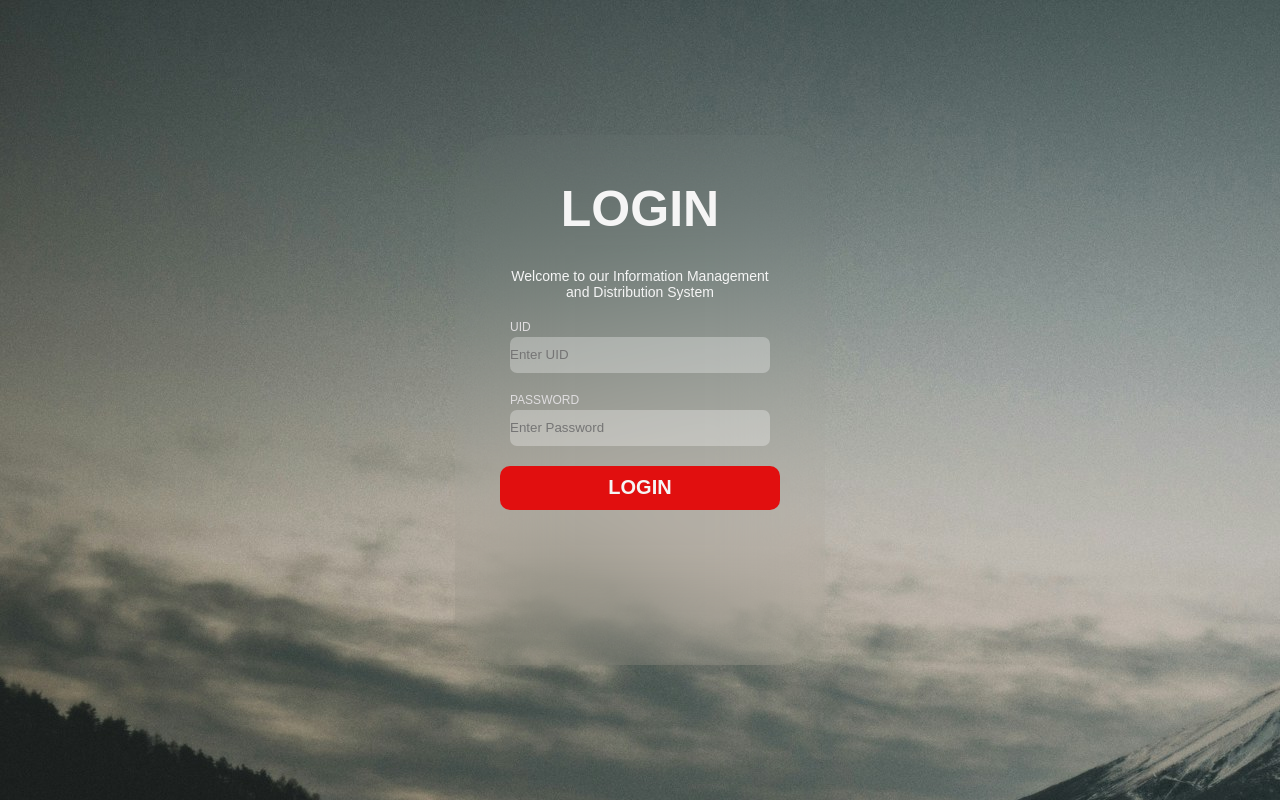
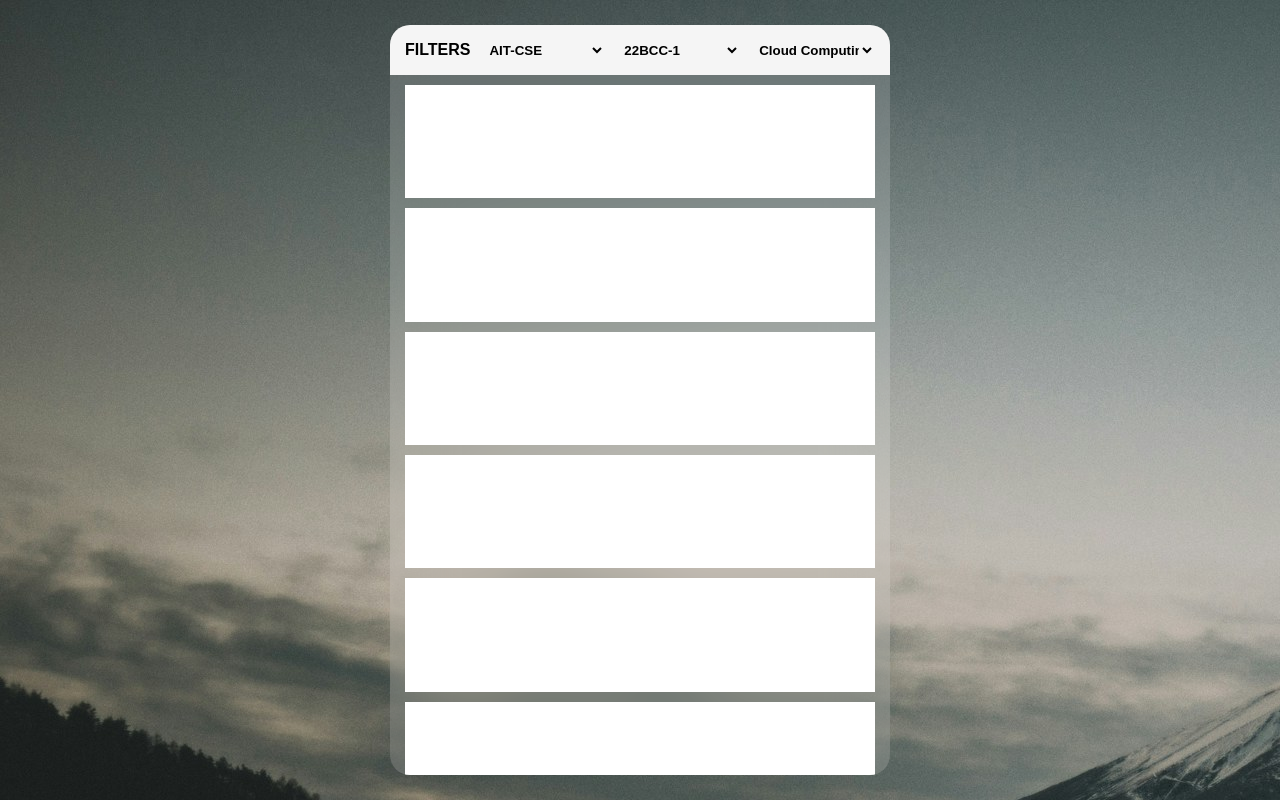
Before and after one commit to The-Shade/Project-Sem-7, a React (Create React App) app in the folder frontend/react-client/: page / in a window 1280 px wide. Built offline with nearby package versions, Linux system fonts and the light colour scheme.

Commit message:
completed feed component

```diff
--- a/frontend/react-client/src/App.js
+++ b/frontend/react-client/src/App.js
@@ -1,14 +1,14 @@
 import "./App.css"
 import "./Components/login-form/login-form"
 import {BrowserRouter} from "react-router-dom";
-import LoginForm from "./Components/login-form/login-form";
+import PostFeed from "./Components/post-feed/post-feed";
 
 
 
 function App() {
     return (
         <BrowserRouter>
-                <LoginForm />
+            <PostFeed />
         </BrowserRouter>
     );
 }
--- a/frontend/react-client/src/Components/login-form/login-form.js
+++ b/frontend/react-client/src/Components/login-form/login-form.js
@@ -1,17 +1,41 @@
 import "./login-form.css"
+import {useState} from "react";
 
-function loginForm() {
+async function LoginUser(credentials) {
+    return fetch("http://localhost:3001/login", {
+        method: "POST",
+        headers: {
+            "Content-Type": "application/json"
+        },
+        body: JSON.stringify(credentials)
+    }).then(value => value.json());
+}
+
+function LoginForm({ setToken }) {
+    const [username, setUsername] = useState("");
+    const [password, setPassword] = useState("");
+
+
+    const HandleSubmit = async e => {
+        e.preventDefault();
+        const token = await LoginUser({
+            username,
+            password
+        });
+        setToken(token);
+    };
+
     return (
-        <form id={"login-form"} action={"/login/"} method={"POST"}>
+        <form id={"login-form"} onSubmit={HandleSubmit}>
             <h3 id={"login-heading"}>Login</h3>
             <p id={"welcome-message"}>Welcome to our Information Management and Distribution System</p>
             <div id={"uid-input-group"} className={"login-input-group"}>
                 <label htmlFor={"login-uid"} className={"login-input-label"}>UID</label>
-                <input type="text" id={"login-uid"} className={"login-input"} placeholder={"Enter UID"} required={true}/>
+                <input type="text" onChange={e => setUsername(e.target.value)} id={"login-uid"} className={"login-input"} placeholder={"Enter UID"} required={true}/>
             </div>
             <div id={"password-input-group"} className={"login-input-group"}>
                 <label htmlFor={"login-password"} className={"login-input-label"}>Password</label>
-                <input type="password" id={"login-password"} className={"login-input"} placeholder={"Enter Password"} required={true}/>
+                <input type="password" onChange={e => setPassword(e.target.value)} id={"login-password"} className={"login-input"} placeholder={"Enter Password"} required={true}/>
             </div>
 
             <button type={"submit"} id={"login-form-submit"}>Login</button>
@@ -19,4 +43,4 @@ function loginForm() {
     );
 }
 
-export default loginForm;
+export default LoginForm;
--- a/frontend/react-client/src/Components/post-feed/post-feed.css
+++ b/frontend/react-client/src/Components/post-feed/post-feed.css
@@ -0,0 +1,57 @@
+#filter-bar {
+    height: 50px;
+    width: 100%;
+    position: sticky;
+    top: 0;
+
+    background-color: whitesmoke;
+
+    display: flex;
+    flex-direction: row;
+    justify-content: start;
+    align-items: center;
+    gap: 15px;
+
+    padding: 0 15px;
+    text-transform: uppercase;
+    font-weight: bold;
+}
+
+#feed-container {
+    width: 100%;
+    height: calc(100dvh - 30px);
+    max-width: 500px;
+    max-height: 750px;
+
+    overflow-y: scroll;
+
+    margin: 20px 15px;
+
+    backdrop-filter: blur(30px);
+    background: rgba(255,255,255,15%);
+    border-radius: 20px;
+}
+
+#filter-bar > select {
+    flex-grow: 1;
+    width: 100px;
+    height: 30px;
+
+    border: 0;
+    font-weight: bold;
+
+    background-color: whitesmoke;
+}
+
+#post-feed-container {
+    width: 100%;
+    height: 100%;
+
+    padding: 10px 15px;
+
+    display: flex;
+    flex-direction: column;
+    justify-content: start;
+    align-items: center;
+    gap: 10px;
+}
--- a/frontend/react-client/src/Components/post-feed/post-feed.js
+++ b/frontend/react-client/src/Components/post-feed/post-feed.js
@@ -0,0 +1,34 @@
+import "./post-feed.css"
+
+function PostFeed() {
+    return (
+        <div id={"feed-container"}>
+            <div id={"filter-bar"}>
+                <span>Filters</span>
+                <select name={"dept"} id={"department-filter-dropdown"}>
+                    <option value={"ait-cse"}>AIT-CSE</option>
+                    <option value={"cse"}>CSE (General)</option>
+                </select>
+                <select name={"section"} id={"section-filter-dropdown"}>
+                    <option value={"22bcc-1"}>22BCC-1</option>
+                    <option value={"22bcc-2"}>22BCC-2</option>
+                </select>
+                <select name={"specialization"} id={"specialization-filter-dropdown"}>
+                    <option value={"CC"}>Cloud Computing</option>
+                    <option value={"FSD"}>Full Stack Development</option>
+                    <option value={"AIML"}>AI/ML</option>
+                </select>
+            </div>
+            <div id="post-feed-container">
+                <div style={{backgroundColor: "white", width: "100%", height: "150px"}}></div>
+                <div style={{backgroundColor: "white", width: "100%", height: "150px"}}></div>
+                <div style={{backgroundColor: "white", width: "100%", height: "150px"}}></div>
+                <div style={{backgroundColor: "white", width: "100%", height: "150px"}}></div>
+                <div style={{backgroundColor: "white", width: "100%", height: "150px"}}></div>
+                <div style={{backgroundColor: "white", width: "100%", height: "150px"}}></div>
+            </div>
+        </div>
+    );
+}
+
+export default PostFeed;
--- a/frontend/react-client/src/index.css
+++ b/frontend/react-client/src/index.css
@@ -3,6 +3,7 @@
     padding: 0;
 
     font-family: Saira, sans-serif;
+    box-sizing: border-box;
 }
 
 body {
```
